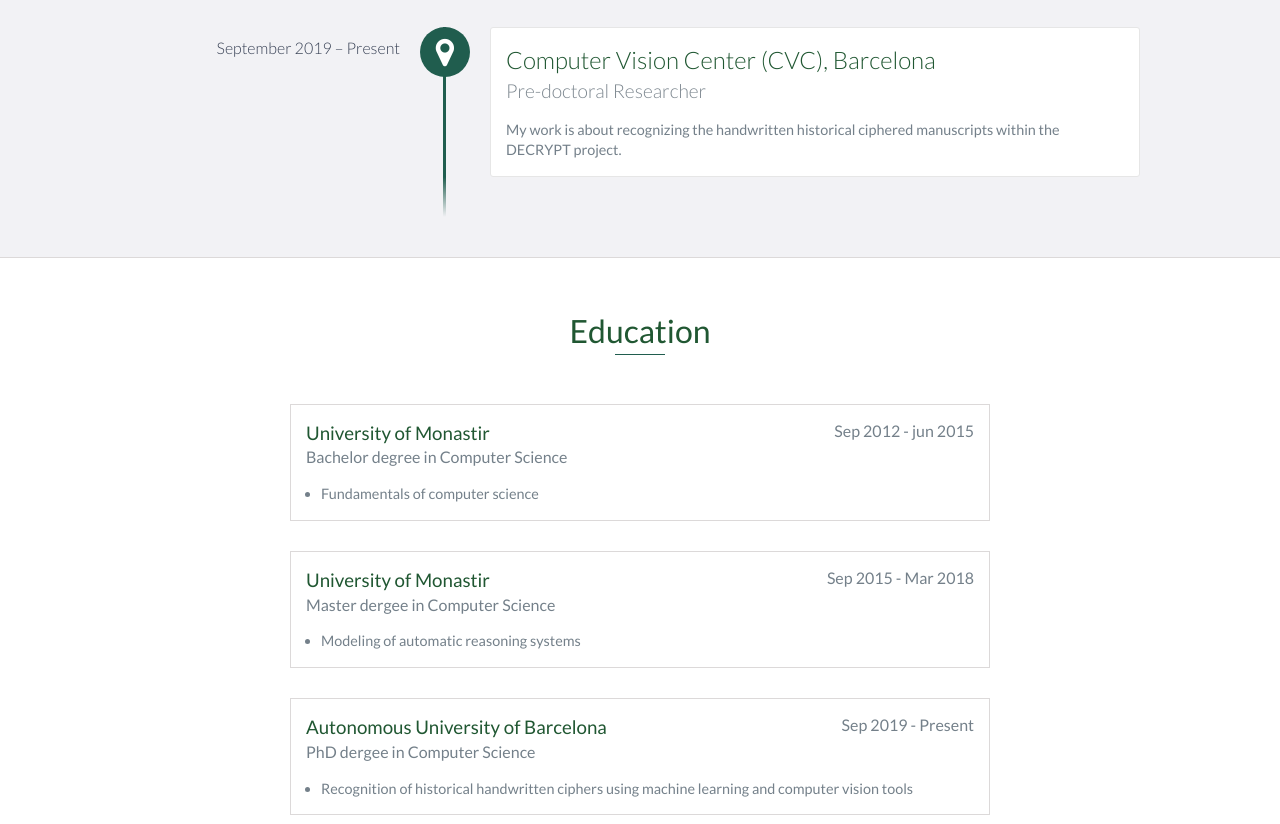
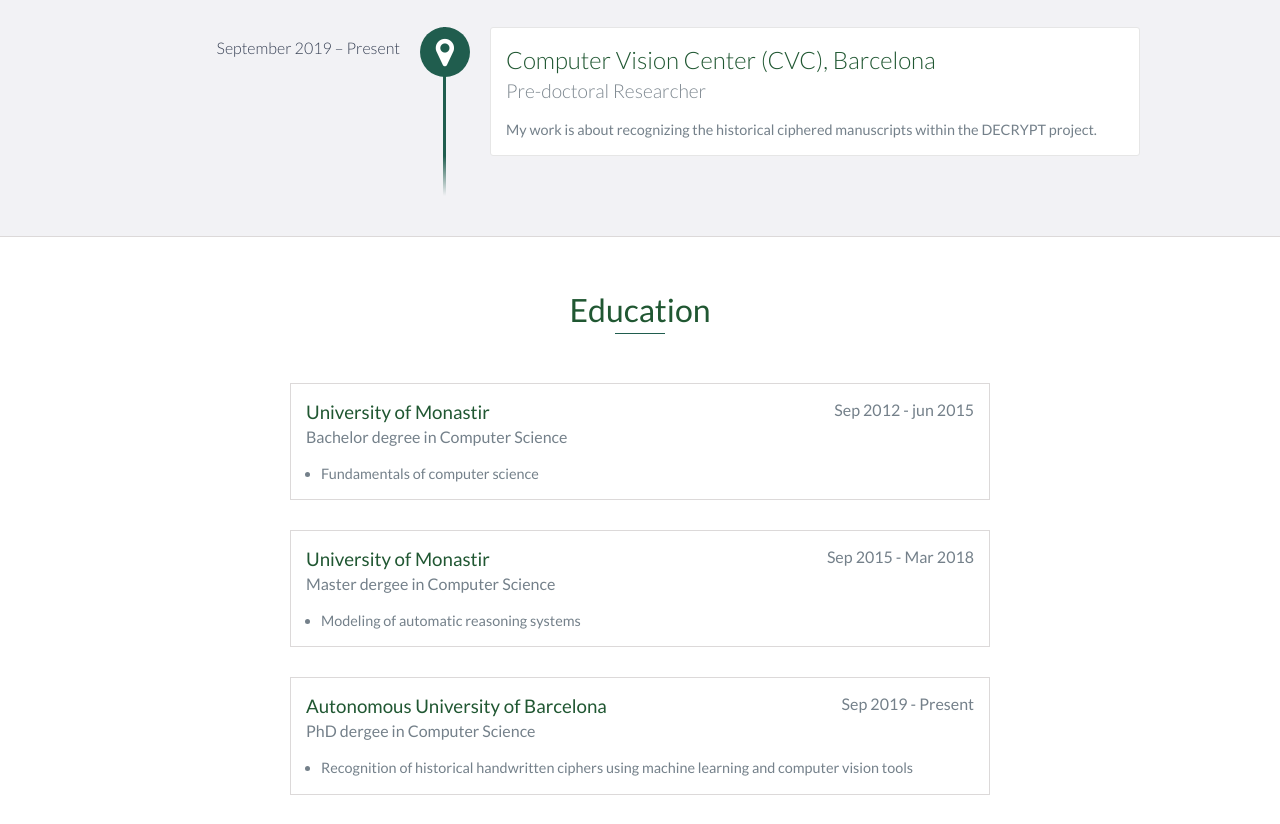
Before and after one commit to dali92002/dali92002.github.io, a website: page index.html in a window 1280 px wide. Shown: the part 1420-2244 px from the top of the page. Drawn offline with nearby package versions, Linux system fonts and the light colour scheme; files whose address does not match are found by name.

Commit message:
Update index.html

```diff
--- a/index.html
+++ b/index.html
@@ -117,7 +117,7 @@
                 <h3>Computer Vision Center (CVC), Barcelona</h3>
                 <h4>Pre-doctoral Researcher</h4>
                 <p>
-                    My work is about recognizing the handwritten historical ciphered manuscripts within the DECRYPT project.
+                    My work is about recognizing the historical ciphered manuscripts within the DECRYPT project.
                 </p>
             </div>
 <!--
```
